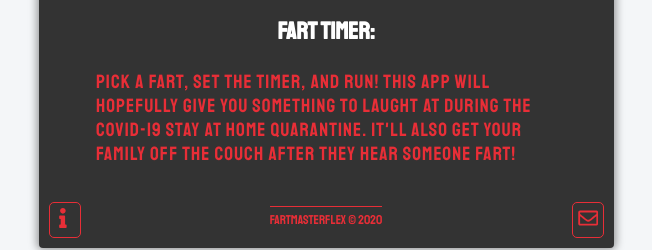
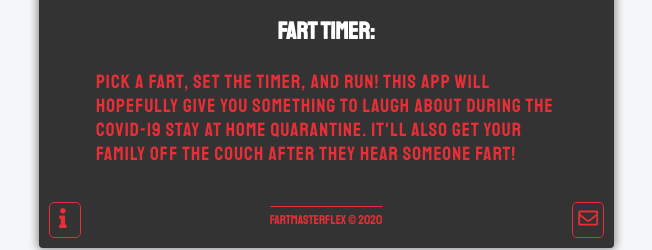
Before and after one commit to jdsghuman/fartmasterflex, a React (Create React App) app: page /#/about in a window 1280 px wide. Shown: the part 435-685 px from the top of the page, without its empty margins (314-966 px from the left). Built offline with nearby package versions, Linux system fonts and the light colour scheme.

Commit message:
Update about

```diff
--- a/src/components/About/About.js
+++ b/src/components/About/About.js
@@ -24,9 +24,9 @@ const About = () => {
         <h3 className={aboutStyles.heading}>Fart Timer:</h3>
         <p className={aboutStyles.timer}>
         Pick a fart, set the timer, and run! This app will hopefully
-        give you something to laught at during the covid-19 stay at home
-        quarantine. It'll also get your family off the couch after
-        they hear someone fart!
+        give you something to laugh about during the covid-19 stay at
+        home quarantine. It'll also get your family off the couch
+        after they hear someone fart!
         </p>
       <Footer />
     </Layout>
```
